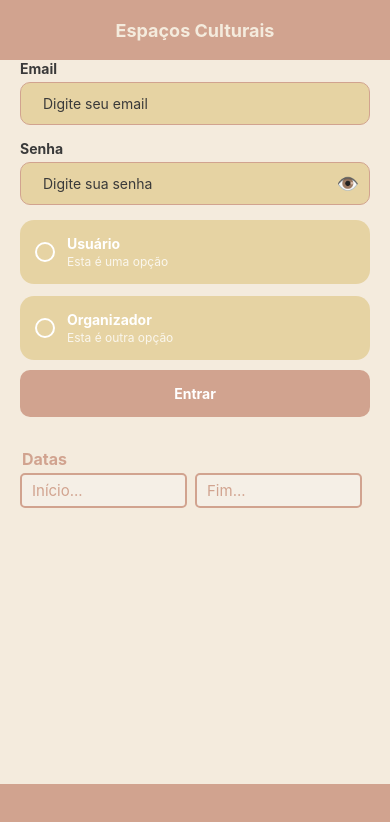
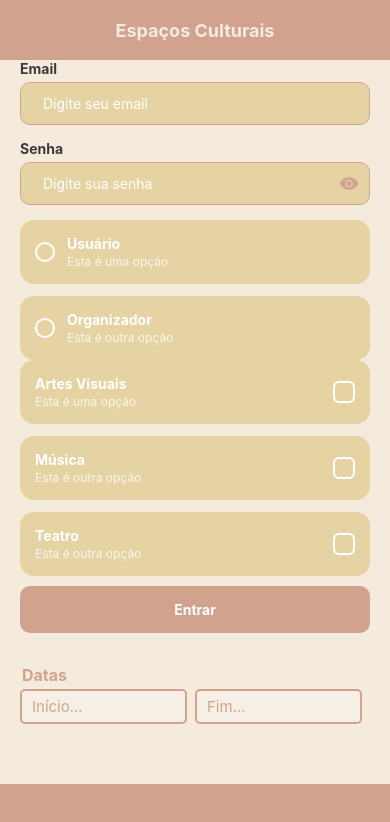
Before and after one commit to ARS1802/eventos-culturais-mobile, a React Native app: screen / in a window 390 px wide. Shown: the top 822 px of the page. Built offline with nearby package versions, Linux system fonts and the light colour scheme.

Commit message:
feature + fix: MultipleChoicePicker.jsx created and implementated in ScreenTest.jsx + visibility of password tool has been changed

```diff
--- a/assets/colors.js
+++ b/assets/colors.js
@@ -9,4 +9,5 @@ export default{
   text: '#3A3A3A',
   error: '#D9534F',
   white: '#FFFFFF',
+  placeholder: "#D8A7B1'",
 };
--- a/components/Input.jsx
+++ b/components/Input.jsx
@@ -7,6 +7,7 @@ import {
   TouchableOpacity,
 } from "react-native";
 import COLORS from "../assets/colors";
+import { Ionicons } from "@expo/vector-icons";
 
 export function Input({ label, error, secureTextEntry, ...props }) {
   const [isSecure, setIsSecure] = useState(secureTextEntry);
@@ -20,11 +21,20 @@ export function Input({ label, error, secureTextEntry, ...props }) {
       {label && <Text style={styles.label}>{label}</Text>}
 
       <View style={[styles.inputContainer, error && styles.inputError]}>
-        <TextInput style={styles.input} secureTextEntry={isSecure} {...props} />
+        <TextInput
+          style={styles.input}
+          secureTextEntry={isSecure}
+          placeholderTextColor={COLORS.white}
+          {...props}
+        />
 
         {secureTextEntry && (
           <TouchableOpacity onPress={() => setIsSecure(!isSecure)}>
-            <Text style={styles.eye}>{isSecure ? "👁️" : "🙈"}</Text>
+            <Ionicons
+              name={isSecure ? "eye" : "eye-off"}
+              size={20}
+              color={COLORS.primary}
+            />
           </TouchableOpacity>
         )}
       </View>
--- /dev/null
+++ b/components/MultipleChoicePicker.jsx
@@ -0,0 +1,136 @@
+import React from 'react';
+import {
+  View,
+  Text,
+  TouchableOpacity,
+  StyleSheet
+} from 'react-native';
+
+import COLORS from "../assets/colors";
+
+export function MultipleChoicePicker({
+  options = [],
+  selected = [],
+  onChange = () => {},
+}) {
+
+  function toggleOption(value) {
+    if (selected.includes(value)) {
+      // remove
+      const newValues = selected.filter(item => item !== value);
+      onChange(newValues);
+
+    } else {
+      // adiciona
+      onChange([...selected, value]);
+    }
+  }
+
+  return (
+    <View style={styles.container}>
+      {options.map((item) => {
+        const isSelected = selected.includes(item.value);
+
+        return (
+          <TouchableOpacity
+            key={item.value}
+            activeOpacity={0.8}
+            style={[
+              styles.card,
+              isSelected && styles.cardSelected,
+              item.disabled && styles.disabled
+            ]}
+            onPress={() => {
+              if (!item.disabled) {
+                toggleOption(item.value);
+              }
+            }}
+          >
+            {/* ÍCONE */}
+            {item.icon && (
+              <Text style={styles.icon}>{item.icon}</Text>
+            )}
+
+            {/* TEXOS */}
+            <View style={styles.textContainer}>
+              <Text style={styles.title}>{item.label}</Text>
+
+              {item.description && (
+                <Text style={styles.description}>
+                  {item.description}
+                </Text>
+              )}
+            </View>
+
+            {/* CHECKBOX */}
+            <View style={styles.checkbox}>
+              {isSelected && (
+                <Text style={styles.check}>✓</Text>
+              )}
+            </View>
+          </TouchableOpacity>
+        );
+      })}
+    </View>
+  );
+}
+
+const styles = StyleSheet.create({
+  container: {
+    gap: 12,
+  },
+
+  card: {
+    flexDirection: 'row',
+    alignItems: 'center',
+    backgroundColor: COLORS.accent,
+    padding: 15,
+    borderRadius: 14,
+  },
+
+  cardSelected: {
+    backgroundColor: COLORS.primary,
+  },
+
+  disabled: {
+    opacity: 0.5,
+  },
+
+  icon: {
+    fontSize: 18,
+    marginRight: 10,
+  },
+
+  textContainer: {
+    flex: 1,
+  },
+
+  title: {
+    color: COLORS.white,
+    fontWeight: 'bold',
+    fontSize: 14,
+  },
+
+  description: {
+    color: COLORS.white,
+    fontSize: 12,
+    opacity: 0.8,
+    marginTop: 2,
+  },
+
+  checkbox: {
+    width: 22,
+    height: 22,
+    borderRadius: 6,
+    borderWidth: 2,
+    borderColor: COLORS.white,
+    justifyContent: 'center',
+    alignItems: 'center',
+  },
+
+  check: {
+    color: COLORS.white,
+    fontWeight: 'bold',
+    fontSize: 14,
+  },
+});
--- a/components/index.js
+++ b/components/index.js
@@ -5,3 +5,4 @@ export { Input } from "./Input";
 export { MainContainer } from "./MainContainer";
 export { SingleChoicePicker } from "./SingleChoicePicker";
 export { Button } from "./Button";
+export { MultipleChoicePicker } from "./MultipleChoicePicker";
--- a/screens/Login.jsx
+++ b/screens/Login.jsx
@@ -7,6 +7,7 @@ import {
   Input,
   MainContainer,
   SingleChoicePicker,
+  MultipleChoicePicker,
 } from "../components";
 import colors from "../assets/colors";
 
--- a/screens/ScreensTest.jsx
+++ b/screens/ScreensTest.jsx
@@ -8,6 +8,7 @@ import {
   Input,
   MainContainer,
   SingleChoicePicker,
+  MultipleChoicePicker,
 } from "../components";
 
 export const LoginScreen = () => {
@@ -17,6 +18,7 @@ export const LoginScreen = () => {
   const [erroEmail, setErroEmail] = useState("");
   const [erroSenha, setErroSenha] = useState("");
   const [opcao, setOpcao] = useState("");
+  const [categorias, setCategorias] = useState([]);
 
   function validar() {
     let valido = true;
@@ -78,6 +80,27 @@ export const LoginScreen = () => {
           },
         ]}
       />
+      <MultipleChoicePicker
+        selected={categorias}
+        onChange={setCategorias}
+        options={[
+          {
+            label: "Artes Visuais",
+            description: "Esta é uma opção",
+            value: "A",
+          },
+          {
+            label: "Música",
+            description: "Esta é outra opção",
+            value: "B",
+          },
+          {
+            label: "Teatro",
+            description: "Esta é outra opção",
+            value: "C",
+          }
+        ]}
+      />
       <TouchableOpacity
         onPress={validar}
         style={{
```
